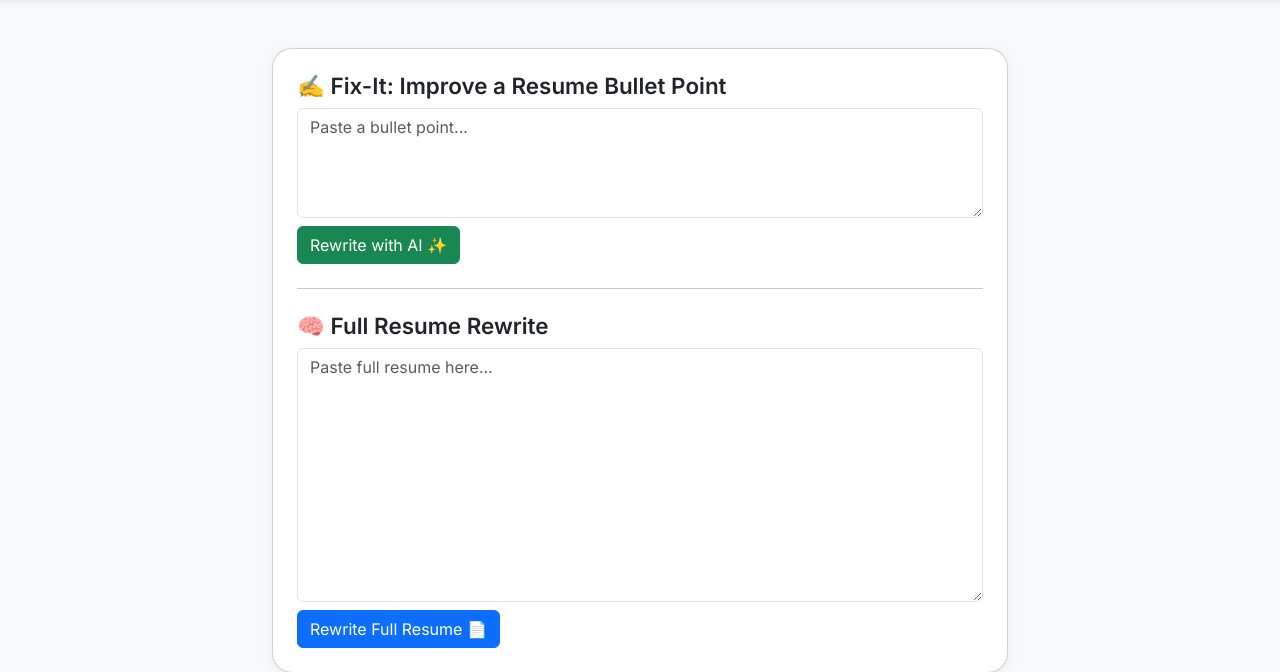
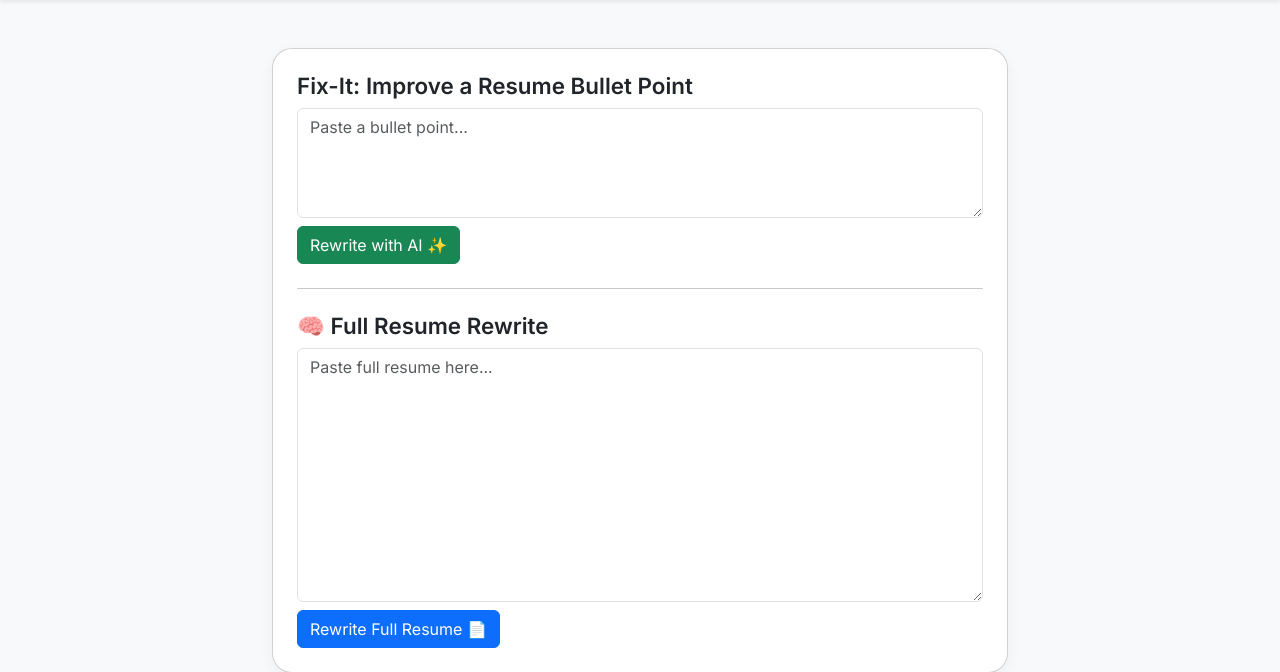
Before and after one commit to Enochteo/resume-analyzer, a Flask app: page /fixit in a window 1280 px wide. Shown: the part 58-730 px from the top of the page. Run offline with Flask 3, Linux system fonts and the light colour scheme; some libraries are stand-ins or nearby versions.

Commit message:
Update fixit.html

```diff
--- a/templates/fixit.html
+++ b/templates/fixit.html
@@ -6,7 +6,7 @@
 <div class="row">
     <div class="col-md-8 offset-md-2">
         <div class="card p-4">
-            <h2 class="section-title">✍️ Fix-It: Improve a Resume Bullet Point</h2>
+            <h2 class="section-title">Fix-It: Improve a Resume Bullet Point</h2>
             <form id="fixit-form">
                 <textarea id="fixit-input" name="bullet" rows="4" class="form-control mb-2" placeholder="Paste a bullet point..." required></textarea>
                 <button type="submit" class="btn btn-success">Rewrite with AI ✨</button>
```
